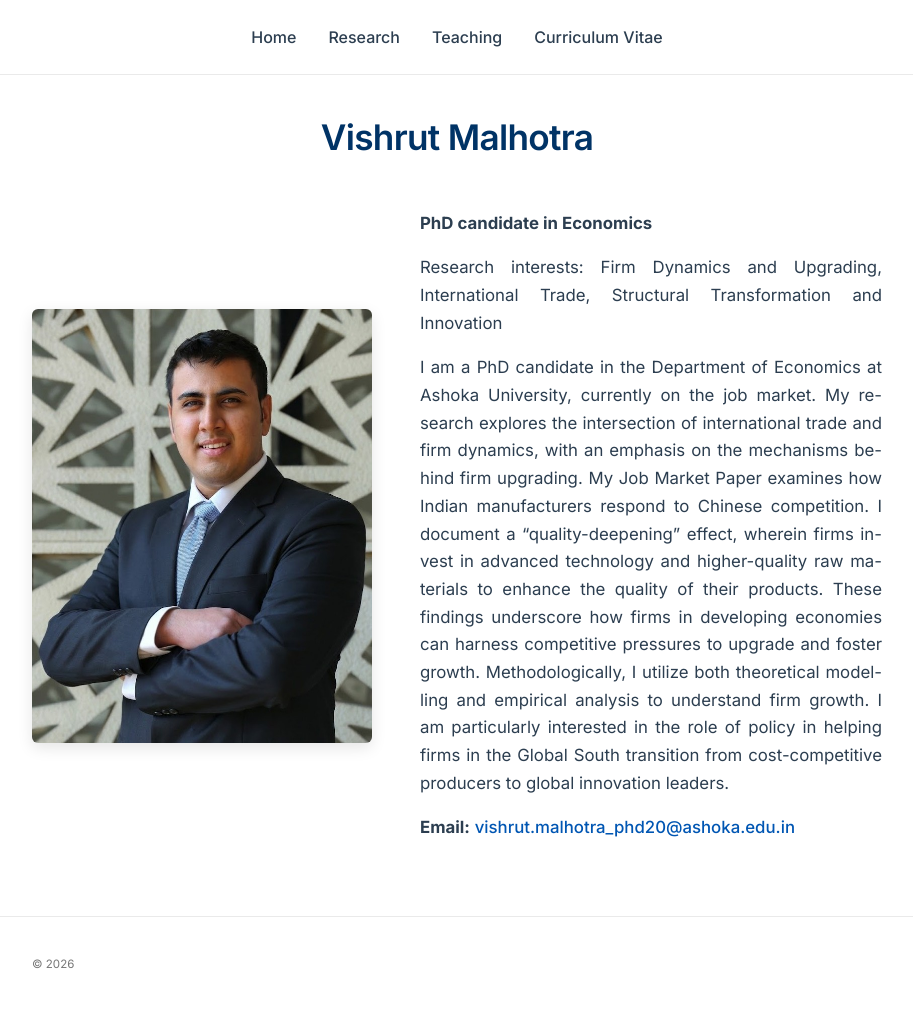
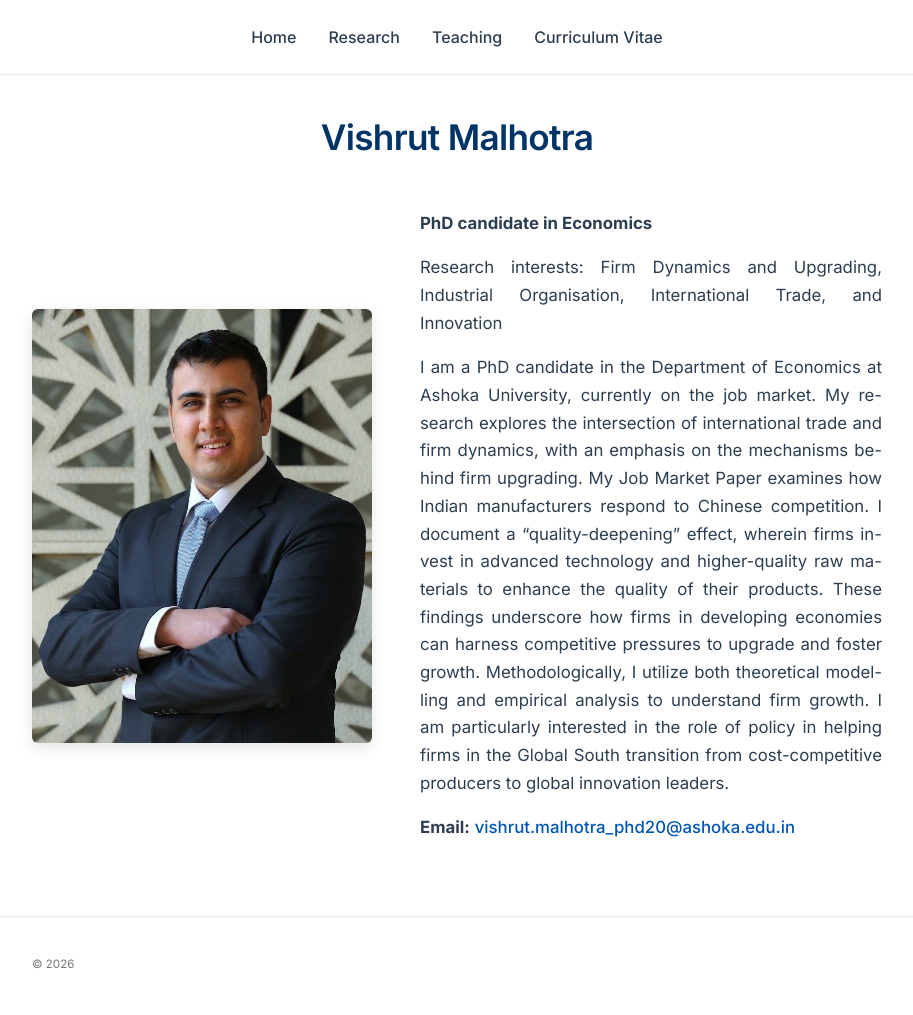
Before and after one commit to malhotravishrut/malhotravishrut.github.io, a Jekyll site: the page built from index.md, in a window 1280 px wide. Shown: the whole page, without its empty margins (183-1096 px from the left). Built offline with Jekyll 4.4.1, drawn with Linux system fonts in a browser that asks for light colours.

Commit message:
Update index.md

```diff
--- a/index.md
+++ b/index.md
@@ -16,7 +16,7 @@ title: Home
     <p><strong>PhD candidate in Economics</strong></p>
 
     <p>
-      Research interests: Firm Dynamics and Upgrading, International Trade, Structural Transformation and Innovation
+      Research interests: Firm Dynamics and Upgrading, Industrial Organisation, International Trade, and Innovation
     </p>
 
     <p>
```
